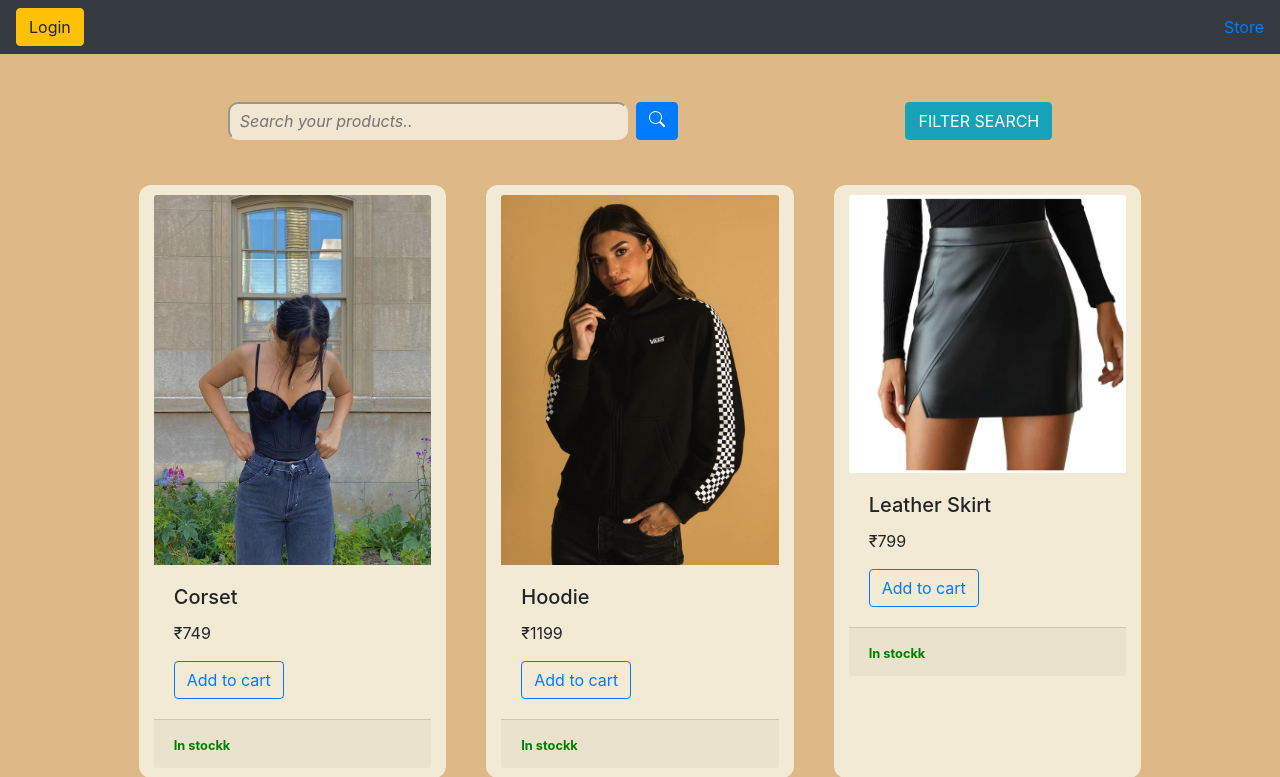
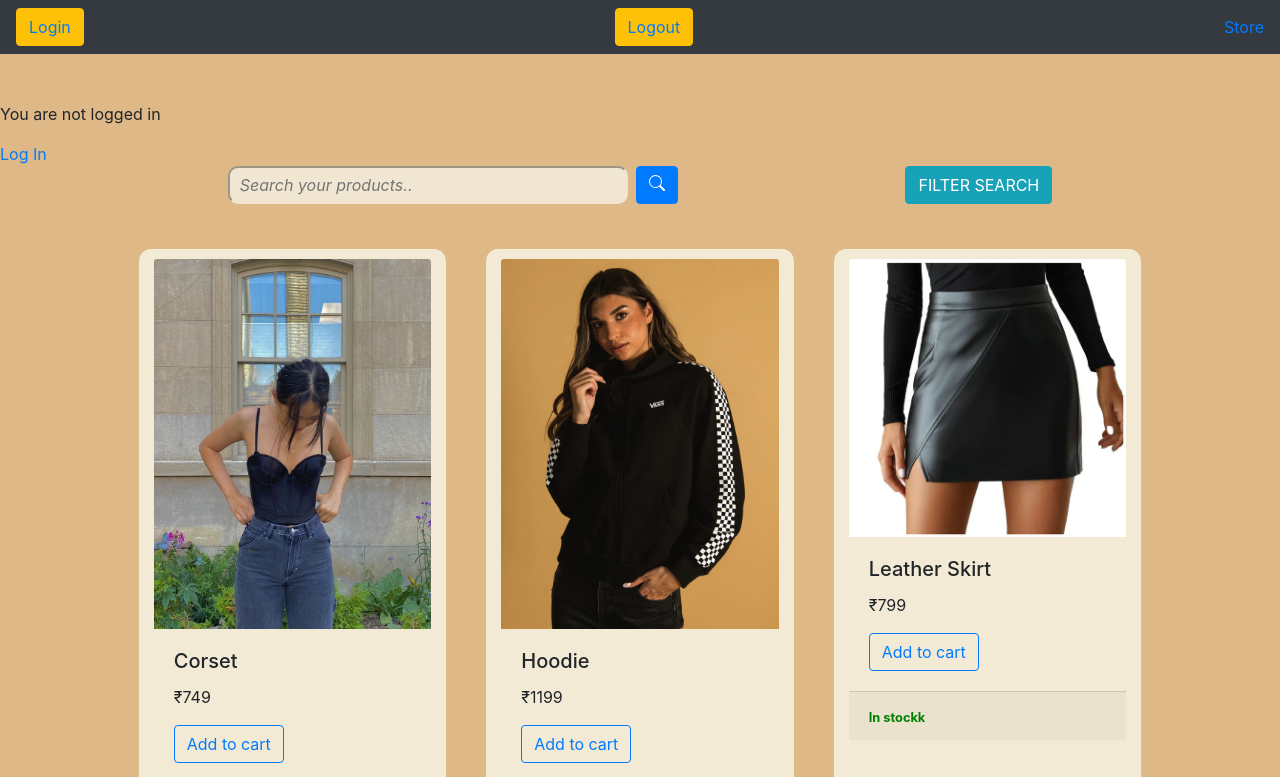
Before and after one commit to siddhiagarkar/ECOMMERCE, a Django app: page / in a window 1280 px wide. Shown: the top 777 px of the page. Run offline with Django 4.2, Linux system fonts and the light colour scheme; data comes from the database, SQL or seed files in the repository; both versions use the stored data as it was after the commit; some libraries are stand-ins or nearby versions.

Commit message:
added the login logout functionality

```diff
--- a/ecommerce/app/templates/main.html
+++ b/ecommerce/app/templates/main.html
@@ -60,8 +60,9 @@
 <body>
 <!-- Just an image -->
 <nav class="navbar navbar-dark bg-dark">
-    <button type="button" class="btn btn-warning" style="display: flex; justify-content: right;">Login</button>
-    <a href="#">Store</a>
+    <button type="button" class="btn btn-warning" style="display: flex; justify-content: right;"><a href="{% url 'login' %}">Login</button>
+    <button type="button" class="btn btn-warning" style="display: flex; justify-content: right;"><a href="{% url 'logout' %}">Logout</button>
+    <a href="{% url 'store' %}">Store</a>
   </nav>
 <br><br>
 
--- a/ecommerce/app/templates/store.html
+++ b/ecommerce/app/templates/store.html
@@ -27,11 +27,17 @@
 
 {% block content %}
     <body>
+{% if user.is_authenticated %}
+  Hi {{ user.username }}!
+{% else %}
+  <p>You are not logged in</p>
+  <a href="{% url 'login' %}">Log In</a>
+{% endif %}
       <div class="filter-and-search" style="display: flex; flex-direction:row; justify-content:center; justify-content:space-evenly;">
         <form action="{% url 'searched_item' %}" method="GET">
       <div class="searchfield">
         <input type="text" id="inputfield" placeholder="Search your products.." name="searchname" style="font-style:italic;">
-        <button type="button" class="btn btn-primary">
+        <button type="submit" class="btn btn-primary">
           <svg xmlns="http://www.w3.org/2000/svg" width="16" height="16" fill="currentColor" class="bi bi-search" viewBox="0 0 16 16">
             <path d="M11.742 10.344a6.5 6.5 0 1 0-1.397 1.398h-.001c.03.04.062.078.098.115l3.85 3.85a1 1 0 0 0 1.415-1.414l-3.85-3.85a1.007 1.007 0 0 0-.115-.1zM12 6.5a5.5 5.5 0 1 1-11 0 5.5 5.5 0 0 1 11 0z"/>
           </svg>
@@ -76,17 +82,20 @@
           <span aria-hidden="true">&times;</span>
         </button>
       </div>
+
       <div class="modal-body">
+        <form method='GET' action="{% url 'filtered_item' %}"></form>
         Gender : <input type="checkbox" name="gendercheck" value="Female"> Women
-        <input type="checkbox" name="gendercheck" value="Male"> Men
+                 <input type="checkbox" name="gendercheck" value="Male"> Men
       </div>
 
       <div class="modal-footer">
         <button type="button" class="btn btn-secondary" data-dismiss="modal">Cancel</button>
-        <form method='get' action='#'>
-        <input type="button" class="btn btn-primary" type="submit" value="Apply" name="Apply">
-        </form>
+
+        <input class="btn btn-primary" type="submit" value="Apply" name="Apply">
+      </form>
       </div>
+
     </div>
   </div>
 </div>
--- a/ecommerce/app/urls.py
+++ b/ecommerce/app/urls.py
@@ -9,4 +9,7 @@ urlpatterns = [
     path('checkout/', views.checkout, name='checkout'),
     path('update_item/', views.updateItem, name='update_item'),
     path('searcheditems/', views.searchview, name='searched_item'),
+    path('filtereditems/', views.filterview, name='filtered_item'),
+    path('login/', views.login_view, name='login'),
+    path('logout/', views.logout_view, name='logout'),
 ] + static(settings.MEDIA_URL, document_root = settings.MEDIA_ROOT)
--- a/ecommerce/app/views.py
+++ b/ecommerce/app/views.py
@@ -1,8 +1,9 @@
-from django.shortcuts import render
+from django.shortcuts import render, redirect
 from django.http import JsonResponse
 from .models import *
 import json
 from django.views.decorators.csrf import csrf_exempt
+from django.contrib.auth import authenticate, login, logout
 
 def store(request):
     things = Product.objects.all()
@@ -59,3 +60,32 @@ def searchview(request):
         things=Product.objects.filter(item__icontains=term)
     context = {'things': things}
     return render(request,'store.html',context)
+
+def filterview(request):
+    things = Product.objects.all()
+    mylist=request.GET.getlist('gendercheck')
+    if 'Male' in mylist:
+        things=Product.objects.filter(tag=False)
+    else:
+        things=Product.objects.filter(tag=True)
+    context = {'things': things}
+    return render(request,'store.html',context)
+
+def login_view(request):
+    username = request.POST.get('username')
+    password = request.POST.get('password')
+    user = authenticate(request, username=username, password=password)
+    if user is not None:
+        login(request, user)
+        # Redirect to a success page.
+        return redirect('store')
+    else:
+        print('USER NOT FOUND')
+
+    context = {}
+    return render(request, 'login.html', context)
+
+def logout_view(request):
+    logout(request)
+    return redirect('store')
+    # Redirect to a success page.
--- a/ecommerce/ecommerce/settings.py
+++ b/ecommerce/ecommerce/settings.py
@@ -134,3 +134,5 @@ MEDIA_URL = '/images/'
 # https://docs.djangoproject.com/en/4.0/ref/settings/#default-auto-field
 
 DEFAULT_AUTO_FIELD = 'django.db.models.BigAutoField'
+
+LOGIN_REDIRECT_URL = "/"
```
Also changed, not shown: ecommerce/app/templates/login.html (added, +17 -0 lines), ecommerce/db.sqlite3.
